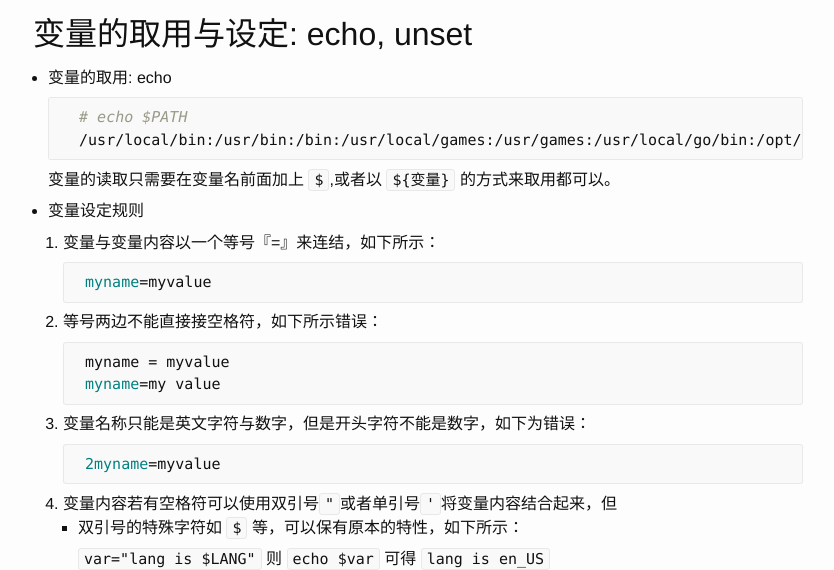
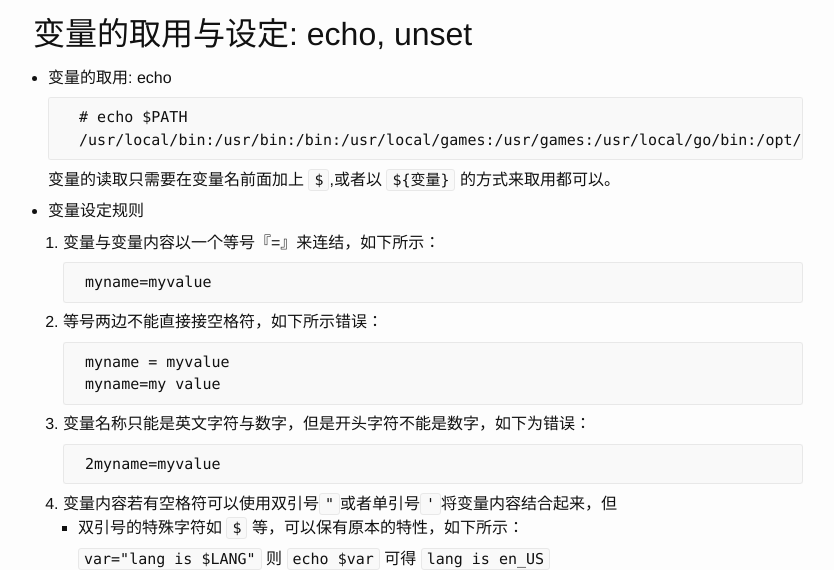
Before and after one commit to ousiax/ousiax.github.io, a Jekyll site: the page built from _posts/2016-11-16-getting-started-with-bash.md, in a window 1280 px wide. Shown: the part 170-740 px from the top of the page, without its empty margins (222-1056 px from the left). Built offline with Jekyll 4.4.1, drawn with Linux system fonts in a browser that asks for light colours.

Commit message:
Update 2016-11-16-getting-started-with-bash.md

````diff
--- a/_posts/2016-11-16-getting-started-with-bash.md
+++ b/_posts/2016-11-16-getting-started-with-bash.md
@@ -9,7 +9,7 @@ disqus_identifier: 180988753761717130939285996517108463885
 ## 变量的取用与设定: echo, unset
 - 变量的取用: echo
 
-    ```sh
+    ```
     # echo $PATH
     /usr/local/bin:/usr/bin:/bin:/usr/local/games:/usr/games:/usr/local/go/bin:/opt/local/java/bin:/opt/local/scala/bin
     ```
@@ -19,20 +19,20 @@ disqus_identifier: 180988753761717130939285996517108463885
 - 变量设定规则
     1. 变量与变量内容以一个等号『=』来连结，如下所示：
 
-        ```sh
+        ```
         myname=myvalue
         ```
 
     2. 等号两边不能直接接空格符，如下所示错误：
 
-        ```sh
+        ```
         myname = myvalue
         myname=my value
         ```
 
     3. 变量名称只能是英文字符与数字，但是开头字符不能是数字，如下为错误：
 
-        ```sh
+        ```
         2myname=myvalue
         ```
 
````
